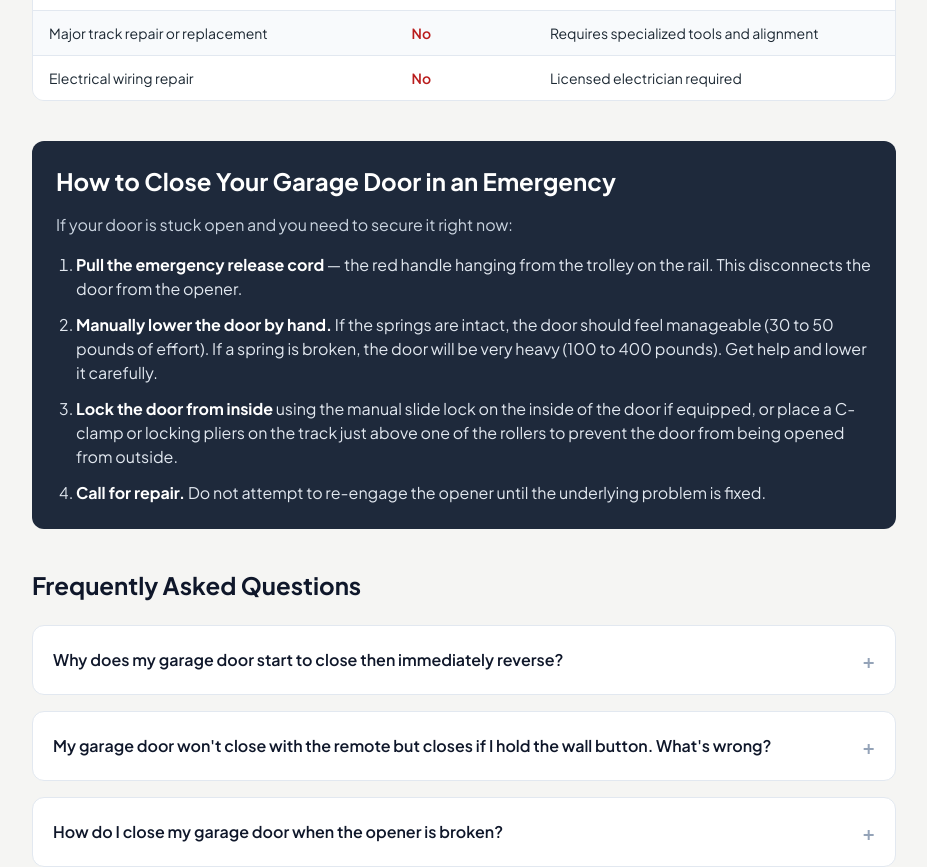
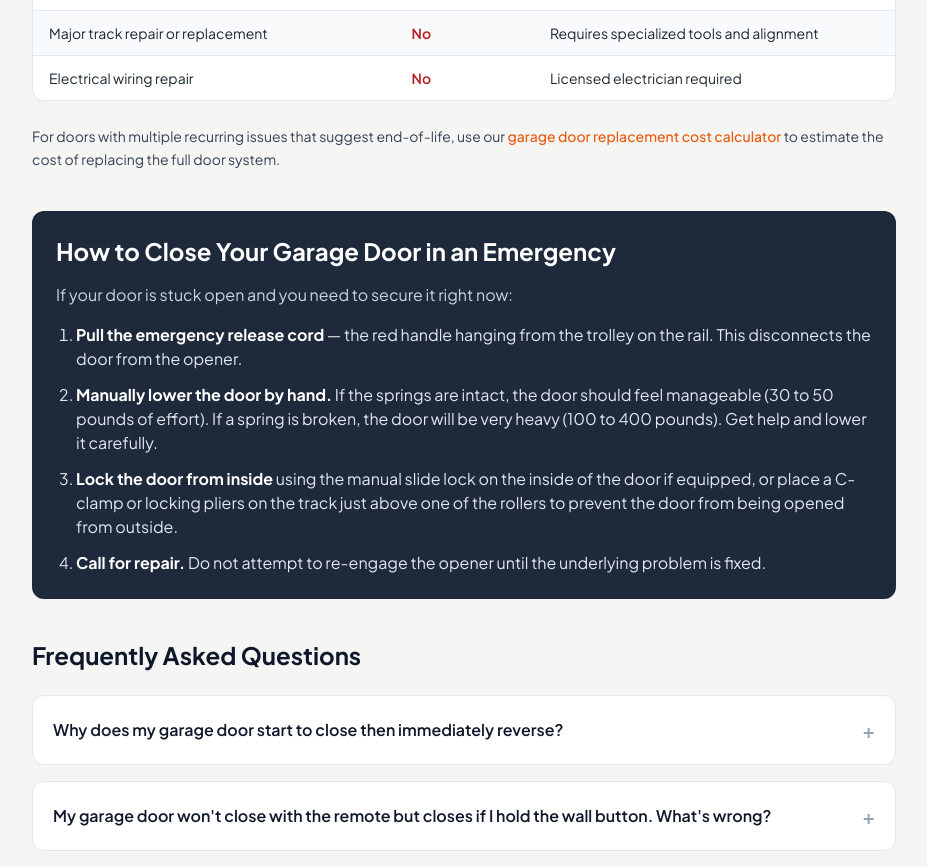
Before and after one commit to thebasementguide2026/thegarage.guide-, a Next.js app: page /problems/garage-door-wont-close in a window 1280 px wide. Shown: the part 8660-9527 px from the top of the page, without its empty margins (176-1103 px from the left). Built offline with nearby package versions, Linux system fonts and the light colour scheme.

Commit message:
Add internal link to garage door cost calculator

```diff
--- a/app/problems/garage-door-wont-close/page.tsx
+++ b/app/problems/garage-door-wont-close/page.tsx
@@ -393,6 +393,7 @@ export default function GarageDoorWontClose() {
               </tbody>
             </table>
           </div>
+          <p className='text-slate-700 text-sm leading-relaxed mt-6'>For doors with multiple recurring issues that suggest end-of-life, use our <Link href='/cost-guides/garage-door-replacement-cost-calculator' className='text-orange-600 hover:underline font-medium'>garage door replacement cost calculator</Link> to estimate the cost of replacing the full door system.</p>
         </section>
 
         {/* Emergency Section */}
```
